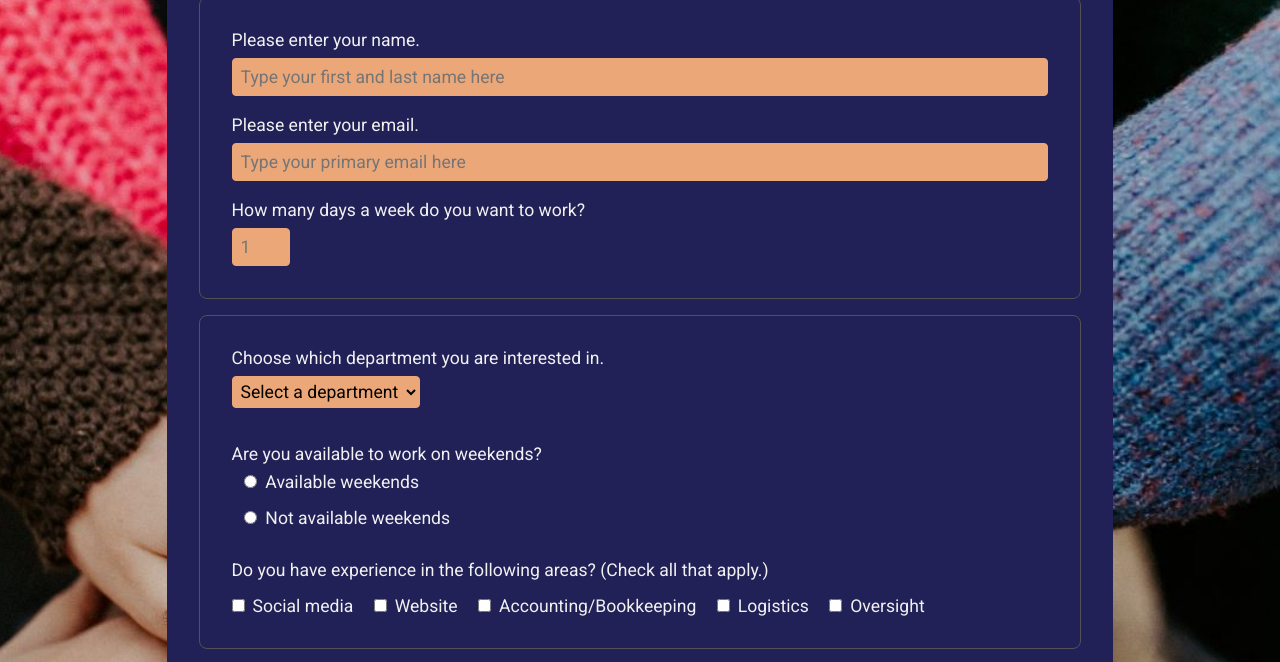
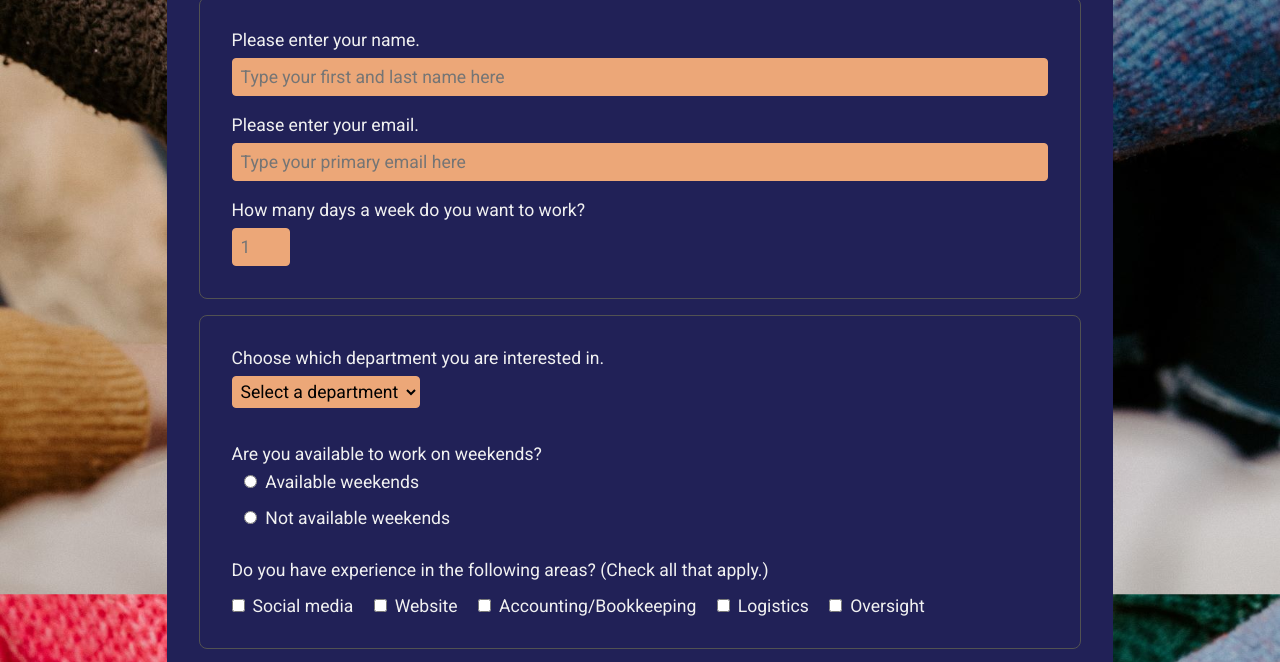
Before and after one commit to jaycgreenwald/fcc-survey-project, a plain HTML site: page index.html in a window 1280 px wide. Shown: the part 259-921 px from the top of the page. Drawn offline with Linux system fonts and the light colour scheme.

Commit message:
9/12/2022 - Fixed hero image

```diff
--- a/index.html
+++ b/index.html
@@ -4,7 +4,7 @@
     <meta charset="UTF-8">
     <meta http-equiv="X-UA-Compatible" content="IE=edge">
     <meta name="viewport" content="width=device-width, initial-scale=1.0">
-    <title>Document</title>
+    <title>FCC Build a Survey Form</title>
     <link rel="preconnect" href="https://fonts.googleapis.com">
     <link rel="preconnect" href="https://fonts.gstatic.com" crossorigin>
     <link href="https://fonts.googleapis.com/css2?family=Roboto:wght@300;400;500;700&display=swap" rel="stylesheet">
--- a/styles.css
+++ b/styles.css
@@ -45,7 +45,8 @@ select {
 body {
     align-items: center;
     color: #f1f1f1;
-    background-image: url(/images/hero.jpg);
+    background-attachment: fixed;
+    background-image: url(images/hero.jpg);
     background-position: top;
     background-repeat: no-repeat;
     background-size: cover;
```
